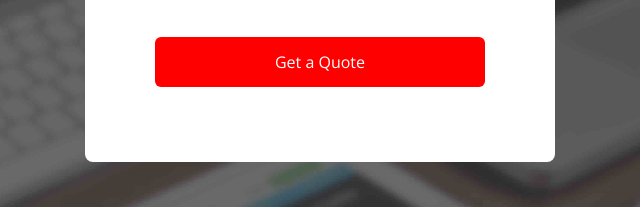
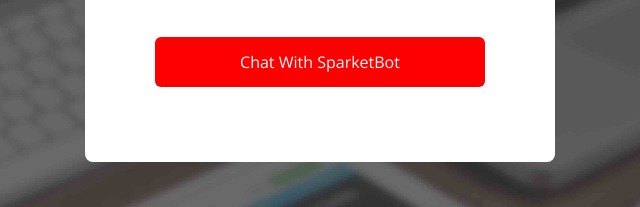
Before and after one commit to getsparket/getsparket.github.io, a plain HTML site: page index.html in a window 1280 px wide. Shown: the part 296-503 px from the top of the page, 570-1210 px from the left. Drawn offline with nearby package versions, Linux system fonts and the light colour scheme; some packages are replaced by stand-ins of ours.

Commit message:
minor copy edits

```diff
--- a/index.html
+++ b/index.html
@@ -89,7 +89,7 @@
 				                <div>
 					                  <div class="padding_sides70 form_inner">
 						                    <input type="text" name="query" placeholder="415-555-0100" pattern="[0-9]{3}-[0-9]{3}-[0-9]{4}" title="We're sorry that you have to explicitly type your phone number like so: 555-555-5555" class="bottom30 input size50 border border_light_gray focus_blue radius6 width_full padding_sides20" />
-						                    <button class="top10 btn size50 red radius6 width_full font16" type="submit" value="submit">Get a Quote</button>
+						                    <button class="top10 btn size50 red radius6 width_full font16" type="submit" value="submit">Chat With SparketBot</button>
 					                  </div>
 				                </div>
 				                <div>
```
